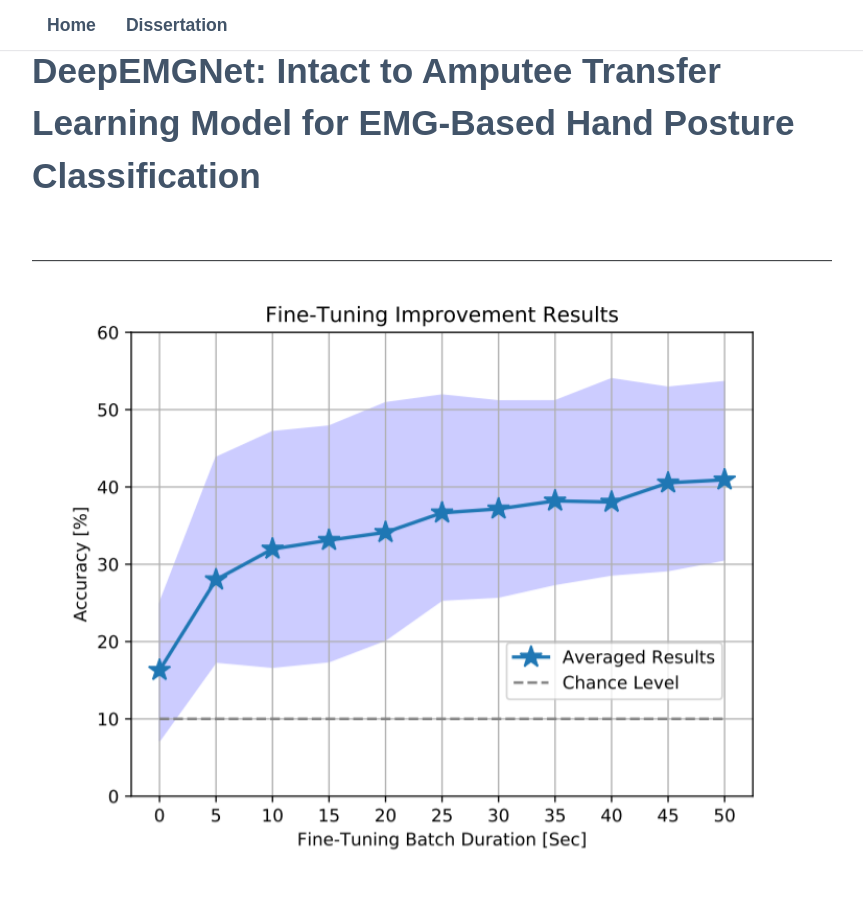
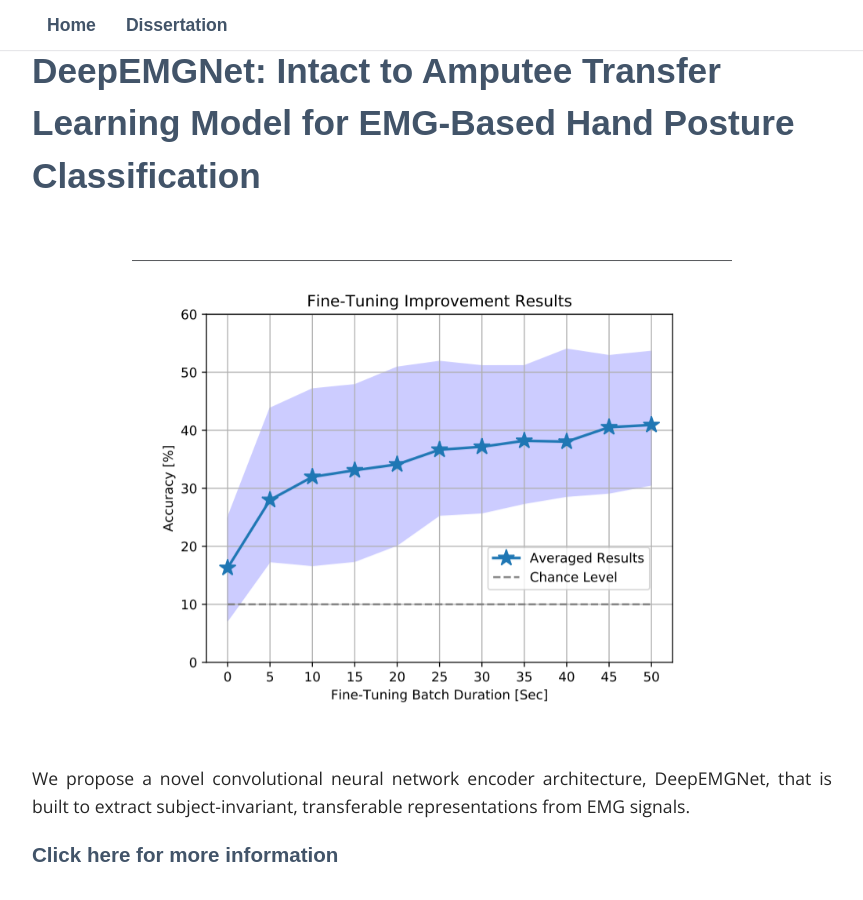
Before and after one commit to syagmur/syagmur.github.io, a Jekyll site: the page built from Dissertation/index.html, in a window 1280 px wide and 900 px high, scrolled down 1017 px. Shown: the whole window, without its empty margins (208-1071 px from the left). Built offline with Jekyll 4.4.1, drawn with Linux system fonts in a browser that asks for light colours; nearby versions of some CDN libraries; some web fonts are replaced; library files that are not in the unit come from our copies.

Commit message:
Update index.html

```diff
--- a/Dissertation/index.html
+++ b/Dissertation/index.html
@@ -22,7 +22,7 @@ We present a comparison study for dimensionality reduction technique selection a
     <h2>DeepEMGNet: Intact to Amputee Transfer Learning Model for EMG-Based Hand Posture Classification</h2>
 
 <br>
-        <center><img src="/images/DeepEMGNetFineTuning.PNG" alt="Fine-tuning results with respect to the data batch used to tune the model." width="800" /> </center>
+        <center><img src="/images/DeepEMGNetFineTuning.PNG" alt="Fine-tuning results with respect to the data batch used to tune the model." width="600" /> </center>
 
 <br>
 
```
